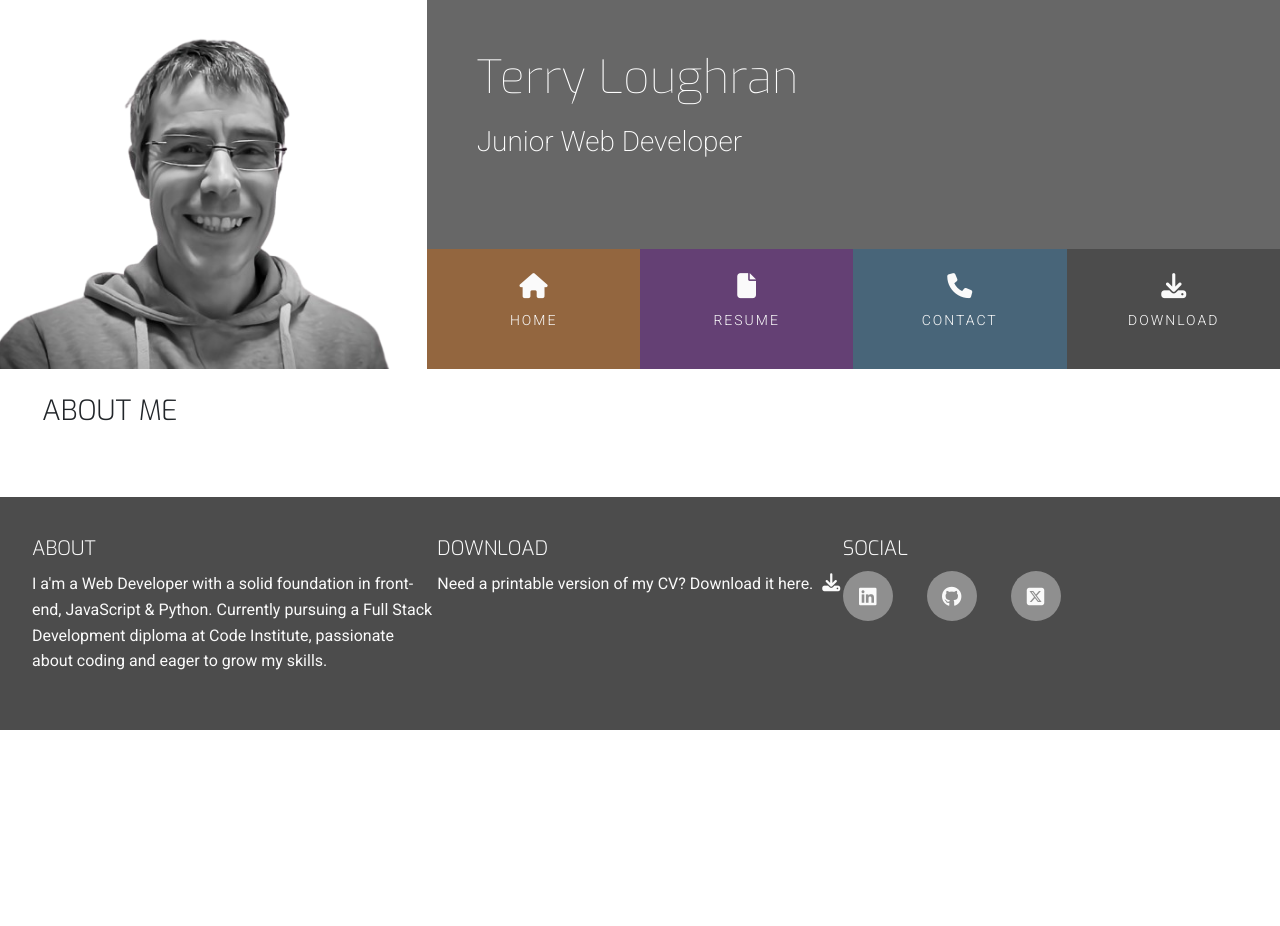
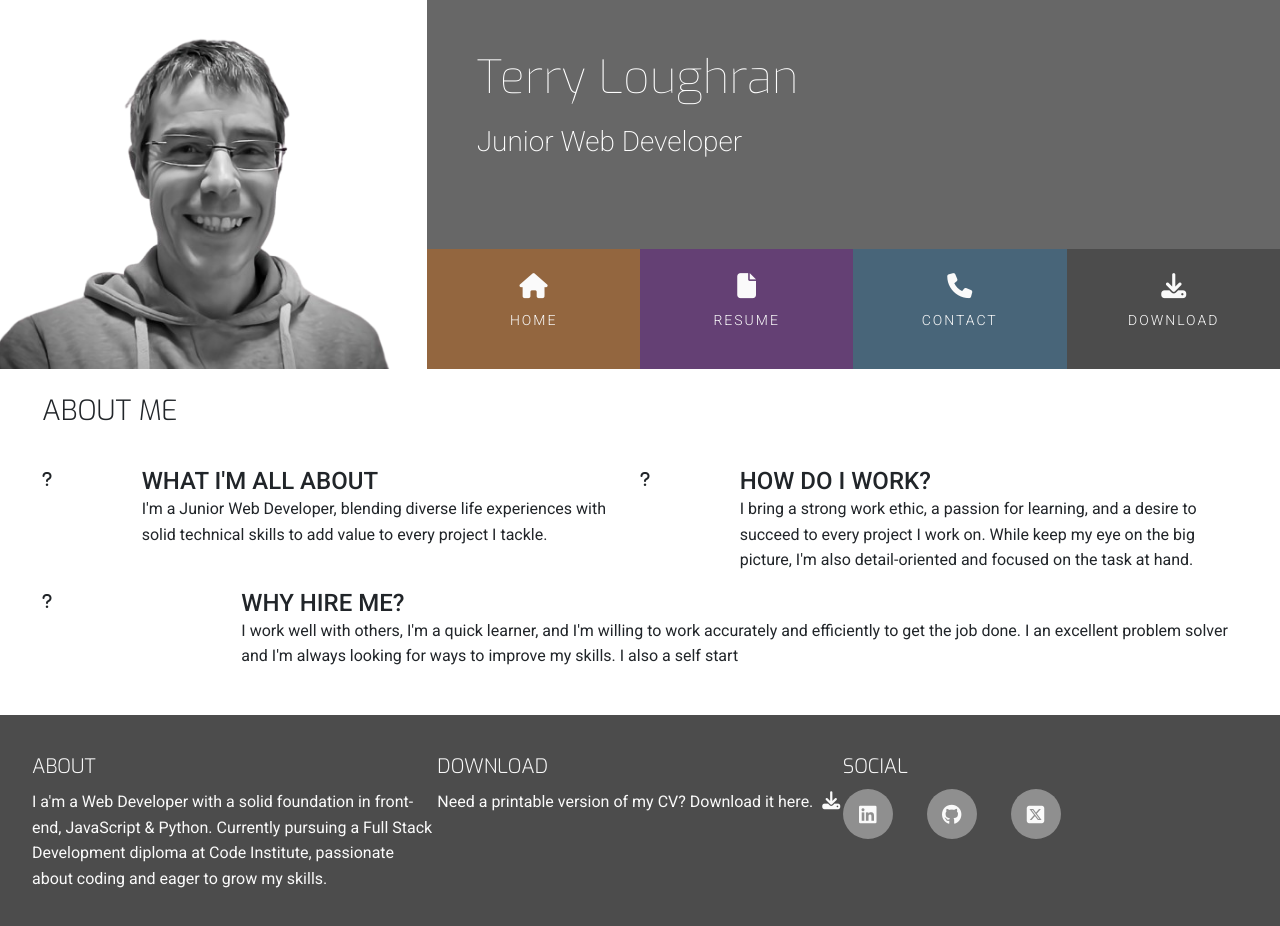
Before and after one commit to TerryLoc/resume-project, a plain HTML site: page index.html in a window 1280 px wide. Before the commit the page ends 800 px from the top, so only its background shows below. Drawn offline with nearby package versions, Linux system fonts and the light colour scheme.

Commit message:
Feat: add extra pages

```diff
--- a/index.html
+++ b/index.html
@@ -1,4 +1,4 @@
-<!DOCTYPE html>
+<!doctype html>
 <html lang="en">
   <head>
     <meta charset="UTF-8" />
@@ -7,13 +7,16 @@
       rel="stylesheet"
       href="https://cdn.jsdelivr.net/npm/bootstrap@5.3.3/dist/css/bootstrap.min.css"
       integrity="sha384-QWTKZyjpPEjISv5WaRU9OFeRpok6YctnYmDr5pNlyT2bRjXh0JMhjY6hW+ALEwIH"
-      crossorigin="anonymous" />
+      crossorigin="anonymous"
+    />
     <link
       rel="stylesheet"
-      href="https://cdnjs.cloudflare.com/ajax/libs/hover.css/2.3.1/css/hover-min.css" />
+      href="https://cdnjs.cloudflare.com/ajax/libs/hover.css/2.3.1/css/hover-min.css"
+    />
     <script
       src="https://kit.fontawesome.com/712db90352.js"
-      crossorigin="anonymous"></script>
+      crossorigin="anonymous"
+    ></script>
     <link rel="stylesheet" href="assets/css/style.css" />
     <title>Terry</title>
   </head>
@@ -32,26 +35,30 @@
             <div class="col g-0">
               <ul id="nav" class="list-inline menucontainer">
                 <li
-                  class="col-6 col-sm-3 ui-menu-color-home list-inline-item menu-item">
+                  class="col-6 col-sm-3 ui-menu-color-home list-inline-item menu-item"
+                >
                   <a href="index.html" class="nav-link hvr-sweep-to-bottom"
                     ><i class="fa fa-house" aria-hidden="true"></i
                     ><span>Home</span></a
                   >
                 </li>
                 <li
-                  class="col-6 col-sm-3 ui-menu-color-resume list-inline-item menu-item">
+                  class="col-6 col-sm-3 ui-menu-color-resume list-inline-item menu-item"
+                >
                   <a href="resume.html" class="nav-link hvr-sweep-to-bottom"
                     ><i class="fa-solid fa-file"></i><span>Resume</span></a
                   >
                 </li>
                 <li
-                  class="col-6 col-sm-3 ui-menu-color-contact list-inline-item menu-item">
+                  class="col-6 col-sm-3 ui-menu-color-contact list-inline-item menu-item"
+                >
                   <a href="contact.html" class="nav-link hvr-sweep-to-bottom"
                     ><i class="fa-solid fa-phone"></i><span>Contact</span></a
                   >
                 </li>
                 <li
-                  class="col-6 col-sm-3 ui-menu-color-download list-inline-item menu-item">
+                  class="col-6 col-sm-3 ui-menu-color-download list-inline-item menu-item"
+                >
                   <a href="#" class="nav-link hvr-sweep-to-bottom"
                     ><i class="fa-solid fa-download"></i
                     ><span>Download</span></a
@@ -69,6 +76,67 @@
           <div class="row">
             <div class="col">
               <h3 class="section-heading uppercase">About Me</h3>
+            </div>
+            <div class="row">
+              <div class="col10 offset-1 offset-sm-0 col-sm-4 col-md-6">
+                <div class="row">
+                  <div class="col-2">
+                    <i
+                      class="three-reasons-icon fa fa-question"
+                      aria-hidden="true"
+                    ></i>
+                  </div>
+                  <div class="col-10">
+                    <h4 class="three-reasons-heading uppercase">
+                      What I'm all about
+                    </h4>
+                    <p>
+                      I'm a Junior Web Developer, blending diverse life
+                      experiences with solid technical skills to add value to
+                      every project I tackle.
+                    </p>
+                  </div>
+                </div>
+              </div>
+              <div class="col10 offset-1 offset-sm-0 col-sm-4 col-md-6">
+                <div class="row">
+                  <div class="col-2">
+                    <i
+                      class="three-reasons-icon fa fa-question"
+                      aria-hidden="true"
+                    ></i>
+                  </div>
+                  <div class="col-10">
+                    <h4 class="three-reasons-heading uppercase">
+                      How do I work?
+                    </h4>
+                    <p>
+                      I bring a strong work ethic, a passion for learning, and a
+                      desire to succeed to every project I work on. While keep
+                      my eye on the big picture, I'm also detail-oriented and
+                      focused on the task at hand.
+                    </p>
+                  </div>
+                </div>
+              </div>
+              <div class="col10 offset-1 offset-sm-0 col-sm-4 col-md-6"></div>
+              <div class="row">
+                <div class="col-2">
+                  <i
+                    class="three-reasons-icon fa fa-question"
+                    aria-hidden="true"
+                  ></i>
+                </div>
+                <div class="col-10">
+                  <h4 class="three-reasons-heading uppercase">Why hire me?</h4>
+                  <p>
+                    I work well with others, I'm a quick learner, and I'm
+                    willing to work accurately and efficiently to get the job
+                    done. I an excellent problem solver and I'm always looking
+                    for ways to improve my skills. I also a self start
+                  </p>
+                </div>
+              </div>
             </div>
           </div>
         </div>
```
Also changed, not shown: assets/css/style.css (+5 -5 lines), contact.html (+15 -8 lines), resume.html (+15 -8 lines).
